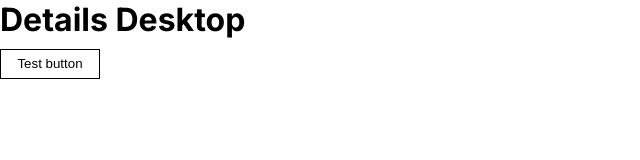
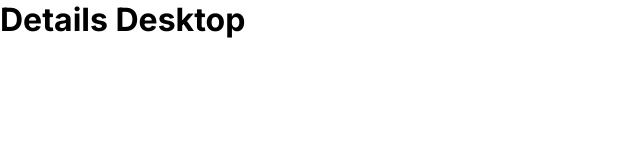
Before and after one commit to Ekep-Obasi/Quiz-App, a Next.js app: page /details in a window 1280 px wide. Shown: the top 160 px of the page, without its empty margins (0-640 px from the left). Built offline with nearby package versions, Linux system fonts and the light colour scheme.

Commit message:
modified index.tsx

```diff
--- a/src/components/views/details/desktop/index.tsx
+++ b/src/components/views/details/desktop/index.tsx
@@ -1,10 +1,7 @@
-import Button from "@/components/atoms/button";
-
 const DetailsDesktop = () => {
   return (
     <main>
       <h1>Details Desktop</h1>
-      <Button type="button" text="Test button" btn_type="outlined" light_gray sx={{ width: "100px" }} />
     </main>
   );
 };
```
